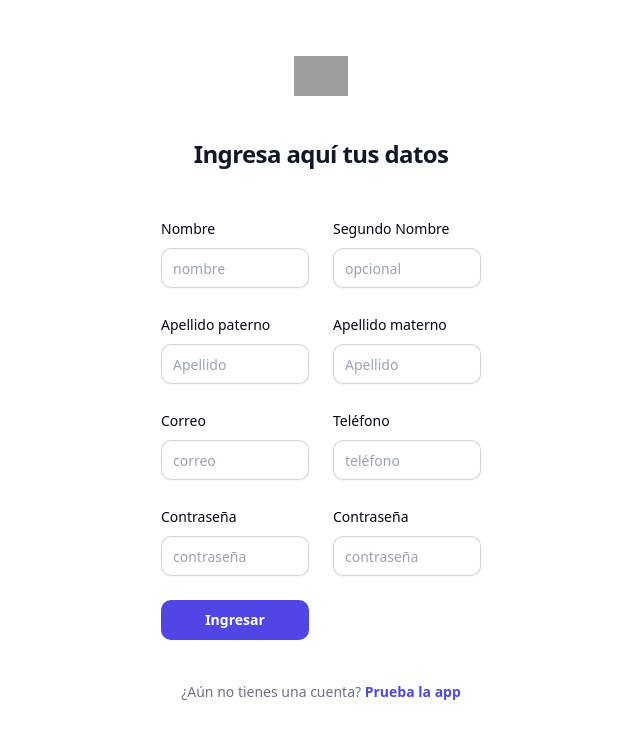
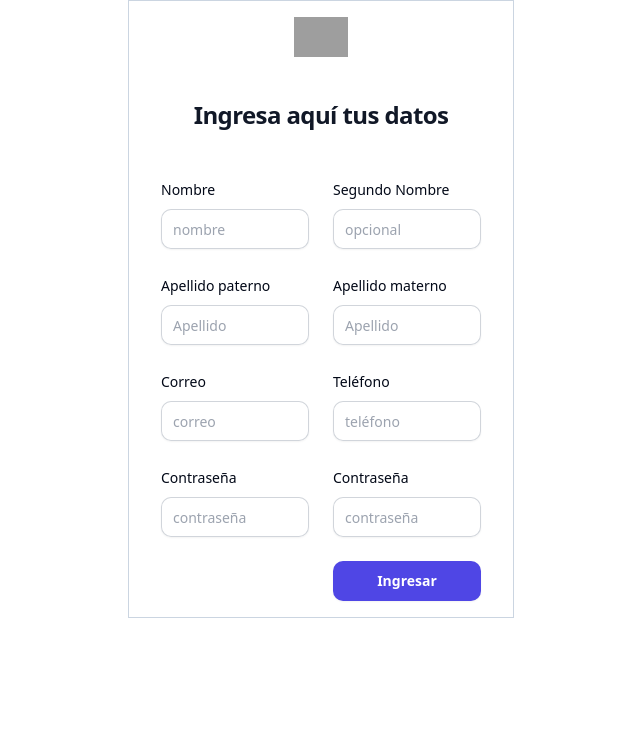
Before and after one commit to RegRob26/agenda_client, a React (Vite) app: page /signup in a window 1280 px wide. Shown: the top 738 px of the page, without its empty margins (319-959 px from the left). Built offline with nearby package versions, Linux system fonts and the light colour scheme; grey boxes are pictures that could not be loaded.

Commit message:
feat(signup): border to form
READY TO DOC

```diff
--- a/src/components/signup/signup.jsx
+++ b/src/components/signup/signup.jsx
@@ -79,7 +79,7 @@ function Signup(props) {
                     form.reset();
                     setTimeout(() => {
                         navigate('/signin')
-                    }, 2000)
+                    }, 100)
                 }
             }
         })
@@ -88,7 +88,7 @@ function Signup(props) {
     return (
         <div>
             <div className='flex flex-col md:flex-row'>
-                <div className='md:mx-auto justify-center py-14'>
+                <div className='md:mx-auto justify-center py-4 border border-slate-300'>
                     <div>
                         <img
                             className="mx-auto h-10 w-auto"
@@ -249,6 +249,9 @@ function Signup(props) {
                                         </div>
                                     )}
                                 />
+                                <div>
+
+                                </div>
 
                                 <div>
                                     <Button
@@ -261,13 +264,6 @@ function Signup(props) {
                                 </div>
                             </form>
                         </Form>
-
-                        <p className="mt-10 text-center text-sm text-gray-500">
-                            ¿Aún no tienes una cuenta? {' '}
-                            <a href="#" className="font-semibold leading-6 text-indigo-600 hover:text-indigo-500">
-                                Prueba la app
-                            </a>
-                        </p>
                     </div>
 
                 </div>
```
